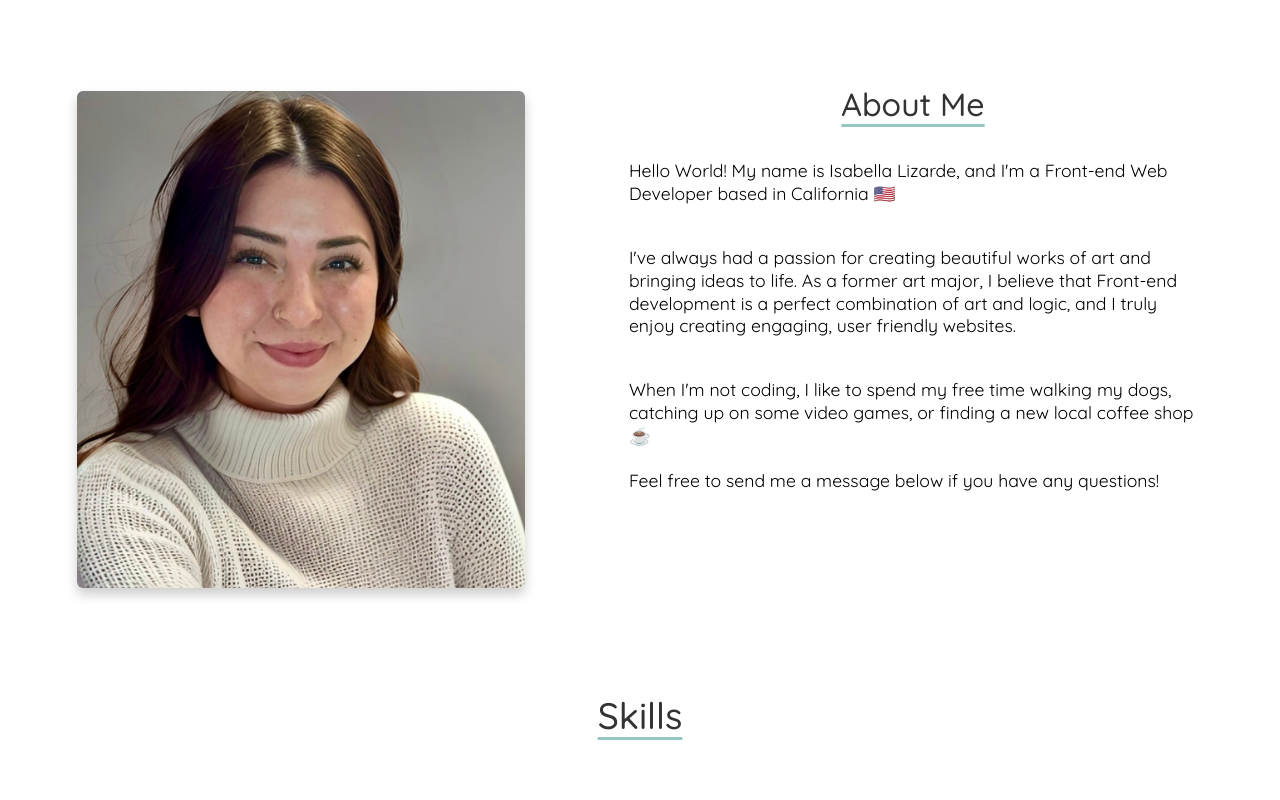
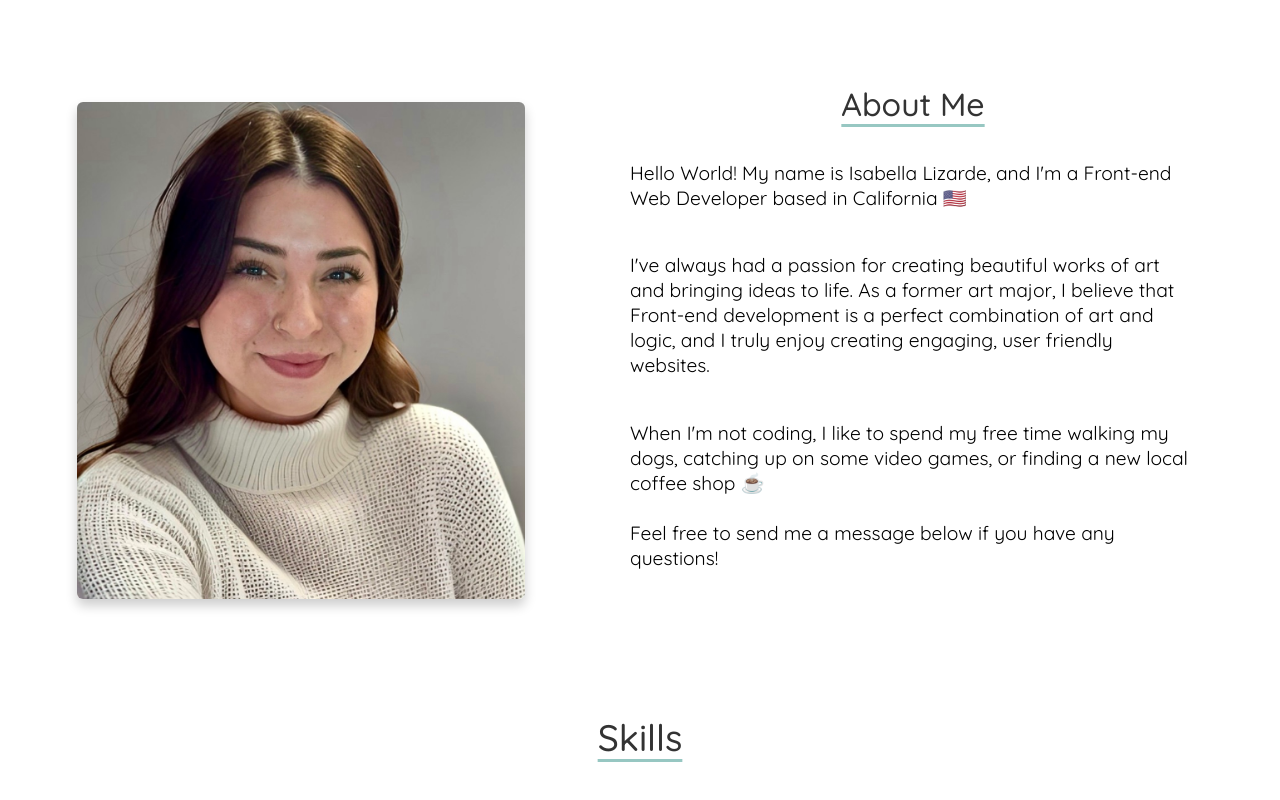
Before and after one commit to soybella/isabella-lizarde-portfolio, a React (Create React App) app: page / in a window 1280 px wide. Shown: the part 802-1602 px from the top of the page. Built offline with nearby package versions, Linux system fonts and the light colour scheme; a web font is replaced by a local one.

Commit message:
Updated Main/Skills sections
Implemented logical properties and updated font-sizes

```diff
--- a/src/Main.css
+++ b/src/Main.css
@@ -22,7 +22,7 @@
 
 .Main .about-bio p {
   text-align: start;
-  font-size: clamp(0.9rem, 0.75rem + 1vw, 1.1rem);
+  font-size: clamp(1rem, 0.75rem + 1.5vw, 1.2rem);
   padding: 0.7em;
 }
 
--- a/src/Skills.css
+++ b/src/Skills.css
@@ -36,7 +36,7 @@
   font-size: clamp(0.75rem, 0.5rem + 1.5vw, 1.3rem);
 }
 
-@media (max-width: 992px) {
+@media (max-width: 62rem) {
   .Skills .skills-container {
     grid-template-columns: repeat(2, 1fr);
     grid-gap: 2.5rem;
```
